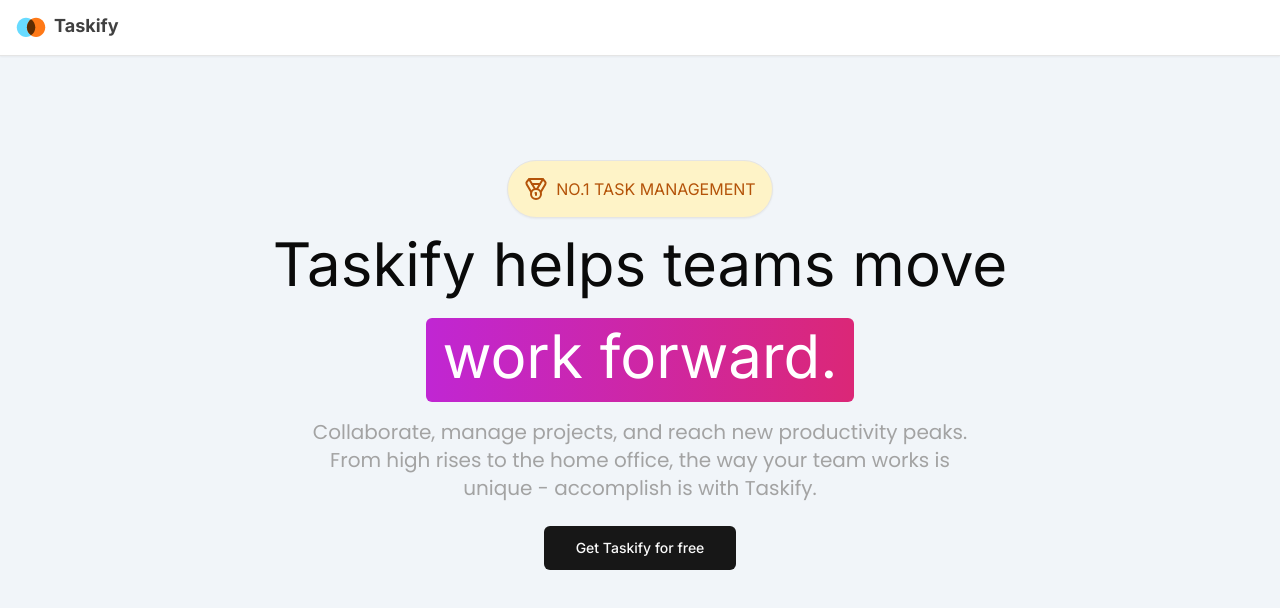
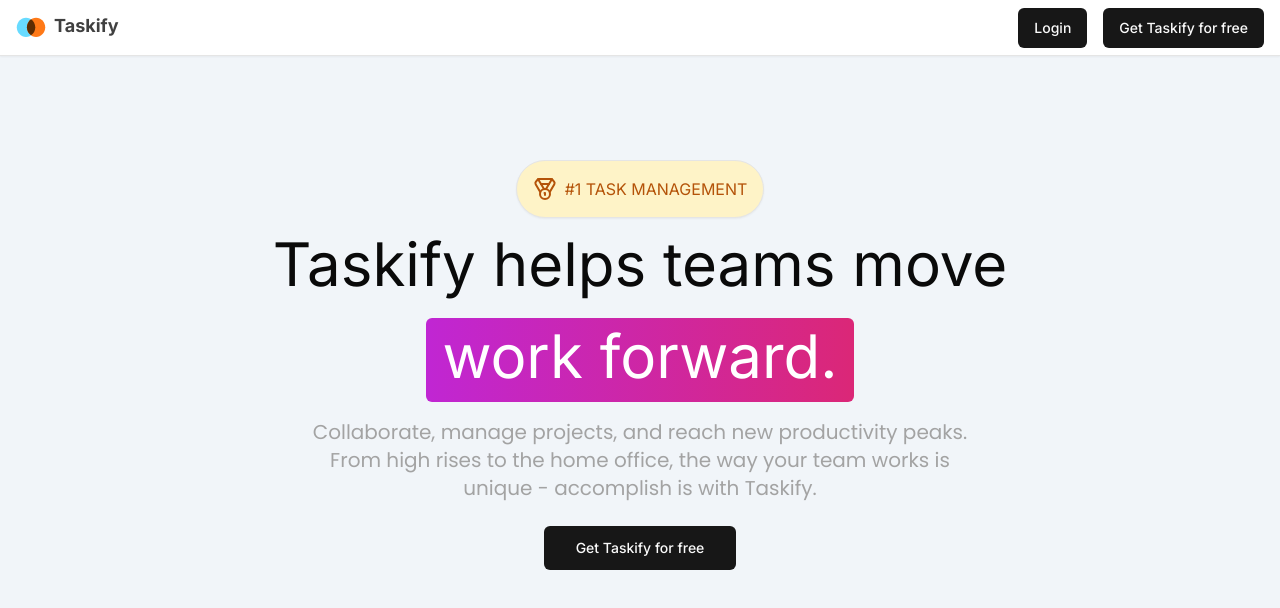
Before and after one commit to IreeHale/motion-clone, a Next.js app in the folder motion/: page / in a window 1280 px wide. Shown: the top 608 px of the page. Built offline with nearby package versions, Linux system fonts and the light colour scheme.

Commit message:
working on the navbar section of the project will start auth creation next

```diff
--- a/motion/app/(marketing)/_components/navbar.tsx
+++ b/motion/app/(marketing)/_components/navbar.tsx
@@ -1,10 +1,19 @@
 import { Logo } from "@/components/logo";
+import { Button } from "@/components/ui/button";
 
 export const Navbar = () => {
     return (
         <div className="fixed top-0 w-full h-14 px-4 border-b shadow-sm bg-white flex items-center">
             <div className="md:max-w-screen-2xl mx-auto flex items-center w-full justify-between">
                 <Logo />
+                <div className="space-x-4 md:block md:w-auto flex items-center justify-between w-full">
+                    <Button>
+                        Login
+                    </Button>
+                    <Button>
+                        Get Taskify for free
+                    </Button>
+                </div>
             </div>
         </div>
     );
--- a/motion/app/(marketing)/page.tsx
+++ b/motion/app/(marketing)/page.tsx
@@ -26,7 +26,7 @@
            <div className="flex items-center justify-center flex-col">
                 <div className="mb-4 flex items-center border shadow-sm p-4 bg-amber-100 text-amber-700 rounded-full uppercase">
                     <Medal className="h-6 w-6 mr-2" />
-                    No.1 task management
+                    #1 task management
                 </div>
                 <h1 className="text-3xl md:text-6xl text-center text-neutral-000 mb-6">
                     Taskify helps teams move
```
